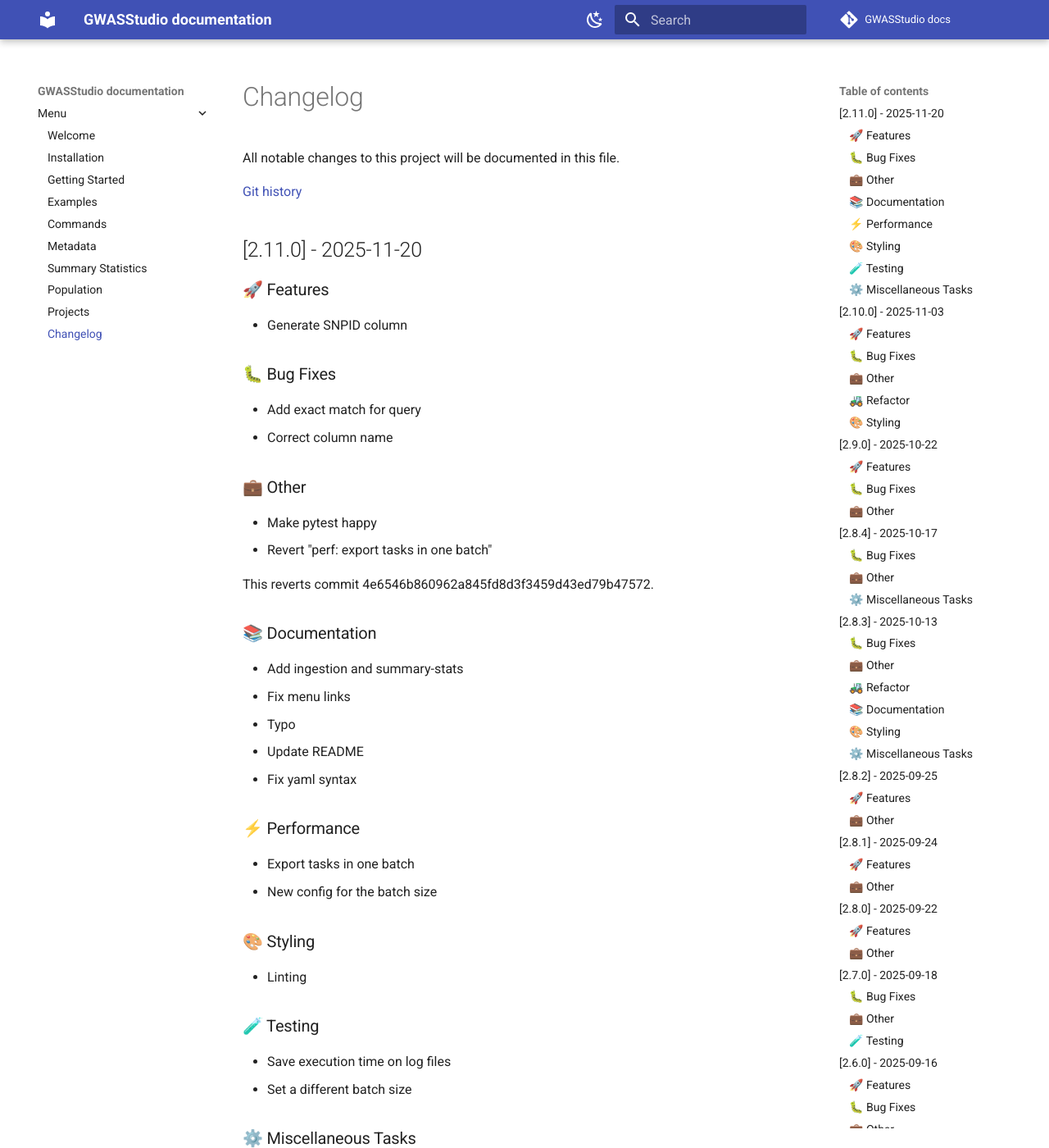
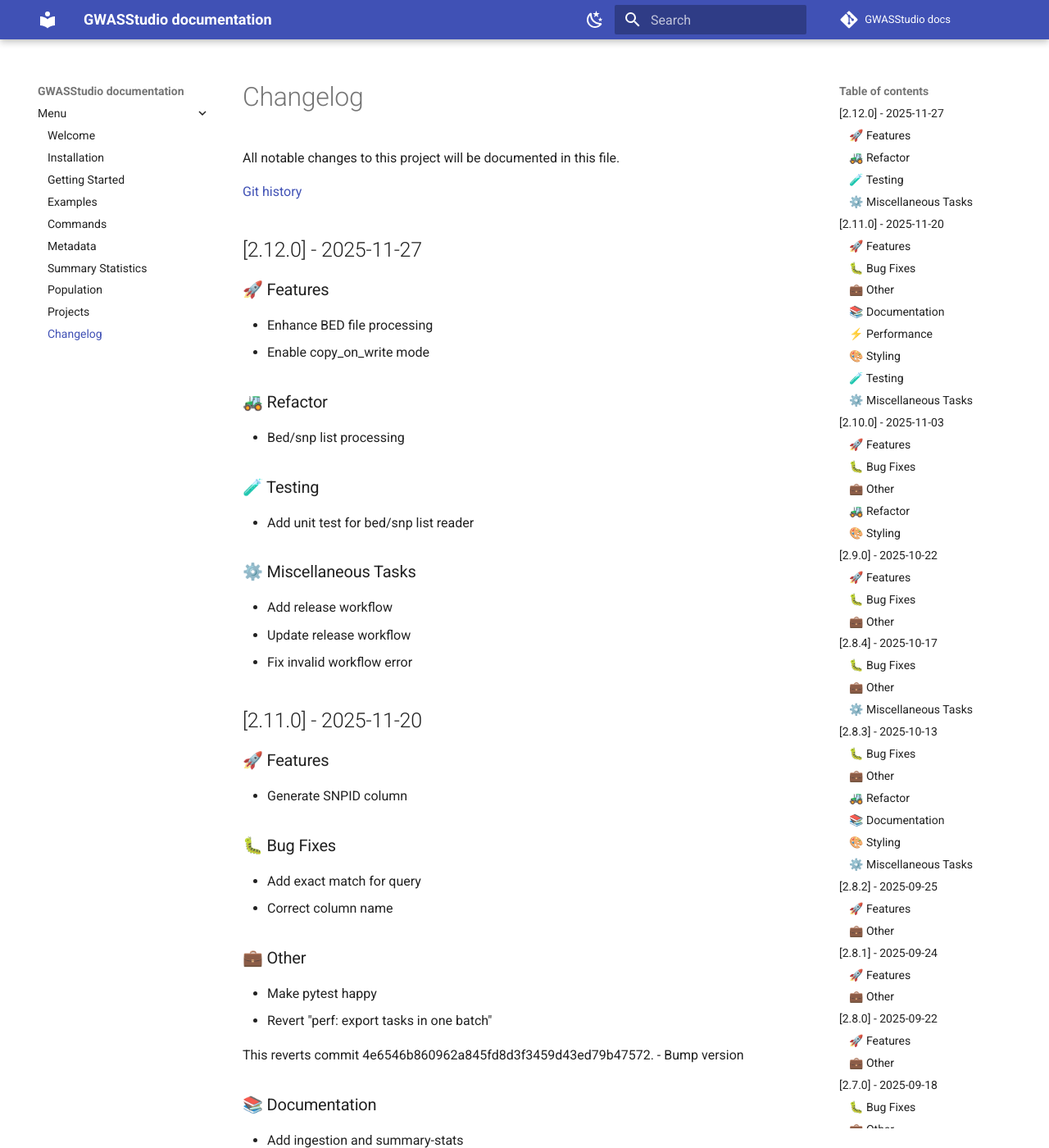
Before and after one commit to ht-diva/gwasstudio, an MkDocs documentation site: the page built from docs/changelog.md, in a window 1280 px wide and 1400 px high. Shown: the whole window at 82% size. Built offline with MkDocs 1.6.1 and Material for MkDocs 9.7.7, drawn with Linux system fonts in a browser that asks for light colours; comment, search, counter and statistics services are not loaded.

Commit message:
bump version

```diff
--- a/docs/changelog.md
+++ b/docs/changelog.md
@@ -3,6 +3,27 @@
 All notable changes to this project will be documented in this file.
 
 [Git history](https://github.com/ht-diva/gwasstudio/commits/main/)
+## [2.12.0] - 2025-11-27
+
+### 🚀 Features
+
+- Enhance BED file processing
+- Enable copy_on_write mode
+
+### 🚜 Refactor
+
+- Bed/snp list processing
+
+### 🧪 Testing
+
+- Add unit test for bed/snp list reader
+
+### ⚙️ Miscellaneous Tasks
+
+- Add release workflow
+- Update release workflow
+- Fix invalid workflow error
+
 ## [2.11.0] - 2025-11-20
 
 ### 🚀 Features
@@ -20,6 +41,7 @@ All notable changes to this project will be documented in this file.
 - Revert "perf: export tasks in one batch"
 
 This reverts commit 4e6546b860962a845fd8d3f3459d43ed79b47572.
+- Bump version
 
 ### 📚 Documentation
 
--- a/pyproject.toml
+++ b/pyproject.toml
@@ -1,6 +1,6 @@
 [project]
 name = "gwasstudio"
-version = "2.11.0"
+version = "2.12.0"
 description = ""
 authors = [
     { name = "Gianmauro Cuccuru", email = "gianmauro.cuccuru@fht.org" },
```
